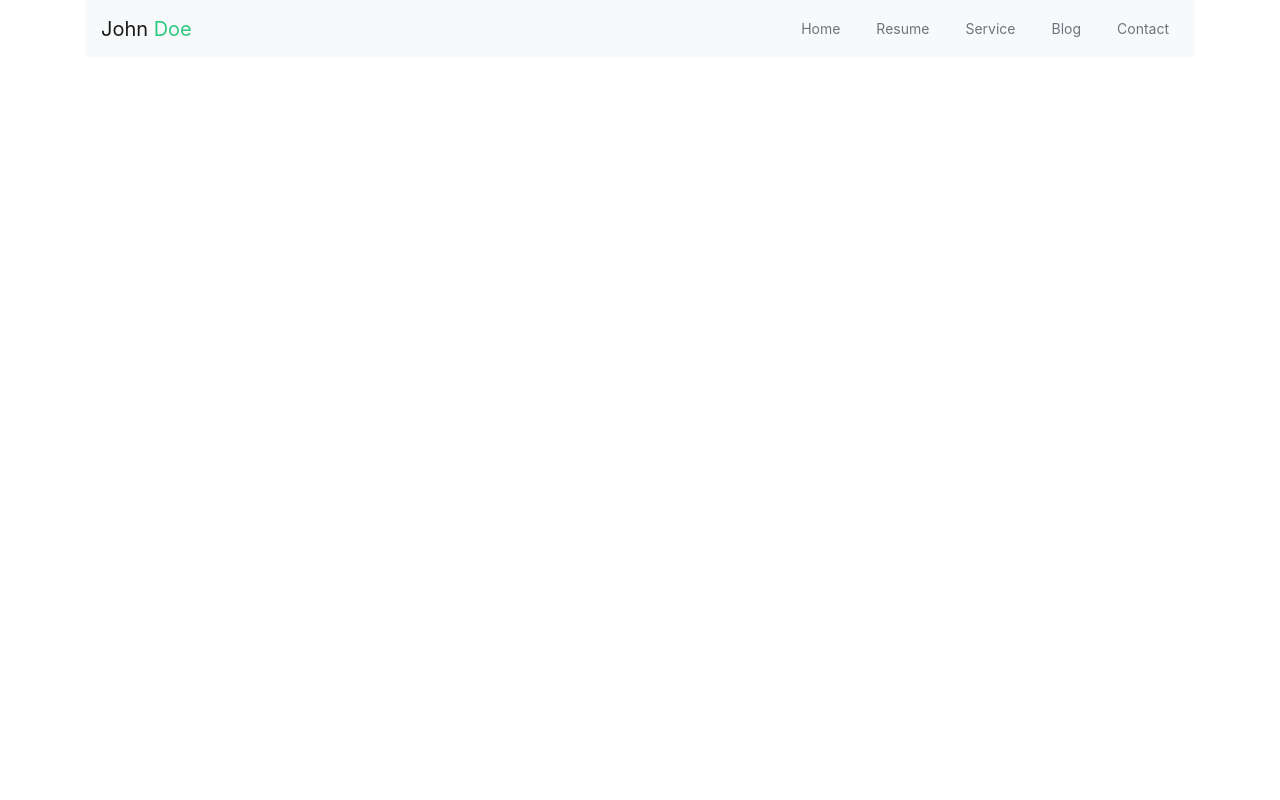
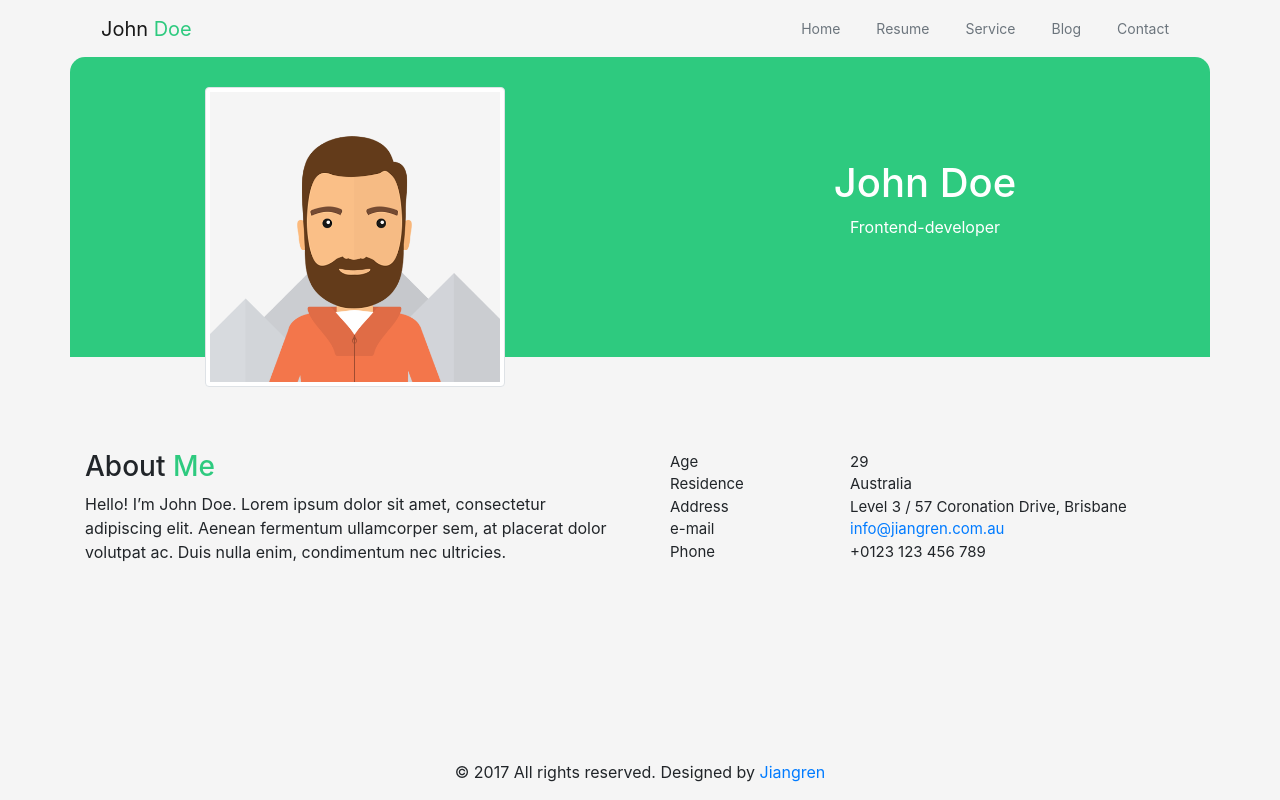
Before and after one commit to matura1999/bootstrap-project, a plain HTML site: page src/index.html in a window 1280 px wide. Drawn offline with nearby package versions, Linux system fonts and the light colour scheme.

Commit message:
feature: update home page

```diff
--- a/src/index.html
+++ b/src/index.html
@@ -22,7 +22,7 @@
     <!-- this is the nav bar and section page  -->
     <header>
         <div class="container">
-            <nav class="navbar navbar-expand-lg navbar-light bg-light navbarJR">
+            <nav class="navbar navbar-expand-lg navbar-light  navbarJR">
                 <div class="navbar-brand logo">John <span id="doe">Doe</span></div>
                 <button class="navbar-toggler" type="button" data-toggle="collapse"
                     data-target="#navbarSupportedContent" aria-controls="navbarSupportedContent" aria-expanded="false"
@@ -58,12 +58,40 @@
 
     <!-- main for the card  -->
     <main>
+        <div class="home container">
+            <div class="cardTop row ">
+                <div class="photoContainer col-md-6 d-flex justify-content-center align-self-center">
+                    <img src="./assets/photo.png" class="photo img-thumbnail" alt="photo">
+                </div>
+
+                <div class="title col-md-6 d-flex flex-column justify-content-center mt-5 mt-md-0 mt-lg-0 mt-xl-0">
+                    <h1 class="text-center text-white ">John Doe</h1>
+                    <p class="text-center text-white">Frontend-developer</p>
+                </div>
+            </div>
+
+            <div class="cardBottom row ">
+                <div class="aboutMe col-md-6 d-flex flex-column justify-content-center">
+                    <h3>About <span class="me">Me</span> </h3>
+                    Hello! I’m John Doe. Lorem ipsum dolor sit amet, consectetur adipiscing elit. Aenean fermentum
+                    ullamcorper sem, at placerat dolor volutpat ac. Duis nulla enim, condimentum nec ultricies.
+                </div>
+                <div class="info col-md-6 row ml-0 d-flex align-content-center ">
+                    <div class="attribute col-4 ">Age <br>Residence <br>Address <br> e-mail <br> Phone </div>
+                    <div class="value col-8 ">29 <br> Australia <br> Level 3 / 57 Coronation Drive, Brisbane
+                        <br>
+                        <a href="mailto:info@jiangren.com.au">info@jiangren.com.au</a><br> +0123 123 456 789</div>
+                </div>
+            </div>
+        </div>
 
     </main>
 
     <!-- copyright footer  -->
-    <footer>
-
+    <footer class="text-center d-flex flex-column justify-content-end ">
+        <div class="copyright mb-3">
+            © 2017 All rights reserved. Designed by <a href="https://jiangren.com.au/" class="website">Jiangren</a>
+        </div>
     </footer>
 
 
--- /dev/null
+++ b/src/scss/home.scss
@@ -0,0 +1,35 @@
+.home {
+    border-radius: 15px;
+
+    .cardTop {
+        border-top-right-radius: 15px;
+        border-top-left-radius: 15px;
+        background-color: $jiangrenGreen;
+
+        .photo {
+            width: 300px;
+            height: 300px;
+            position: relative;
+            top: 30px;
+        }
+    }
+
+    .cardBottom {
+        height: 300px;
+        // border: 17px solid white;
+        border-bottom-right-radius: 15px;
+        border-bottom-left-radius: 15px;
+
+        // border-radius: 15px;
+        .aboutMe {
+            .me {
+                color: $jiangrenGreen;
+            }
+        }
+
+        .info {
+            font-size: 15px;
+
+        }
+    }
+}
--- a/src/scss/index.scss
+++ b/src/scss/index.scss
@@ -1,2 +1,3 @@
 // @import './color';
-@import './navBar.scss';
+@import './navBar&footer.scss';
+@import './home.scss'
--- a/src/scss/navBar.scss
+++ b/src/scss/navBar&footer.scss
@@ -1,24 +1,19 @@
-// @import './color.scss';
 @import './color';
 
-* {
-    box-sizing: border-box;
+body {
+    background-color: #F5F5F5;
+    display: flex;
+    flex-direction: column;
+    height: 100vh;
 }
 
 .navbarJR {
     .logo {
-
-
         #doe {
             color: $jiangrenGreen;
-
         }
-
     }
 
-    // .navbar-toggler .navbar-toggler-icon {
-    //     background-color: red;
-    // }
     .collapse .navbar-nav li {
         a {
             border: 2px solid transparent;
@@ -30,12 +25,11 @@
                 border-bottom: 2px solid $jiangrenGreen;
             }
         }
+    }
+}
 
 
 
-    }
-
-
-
-
+footer {
+    flex: 1;
 }
```
Also changed, not shown: src/assets/main_bg.png (added), src/assets/photo.png (added), src/css/index.css, 1 other file.
